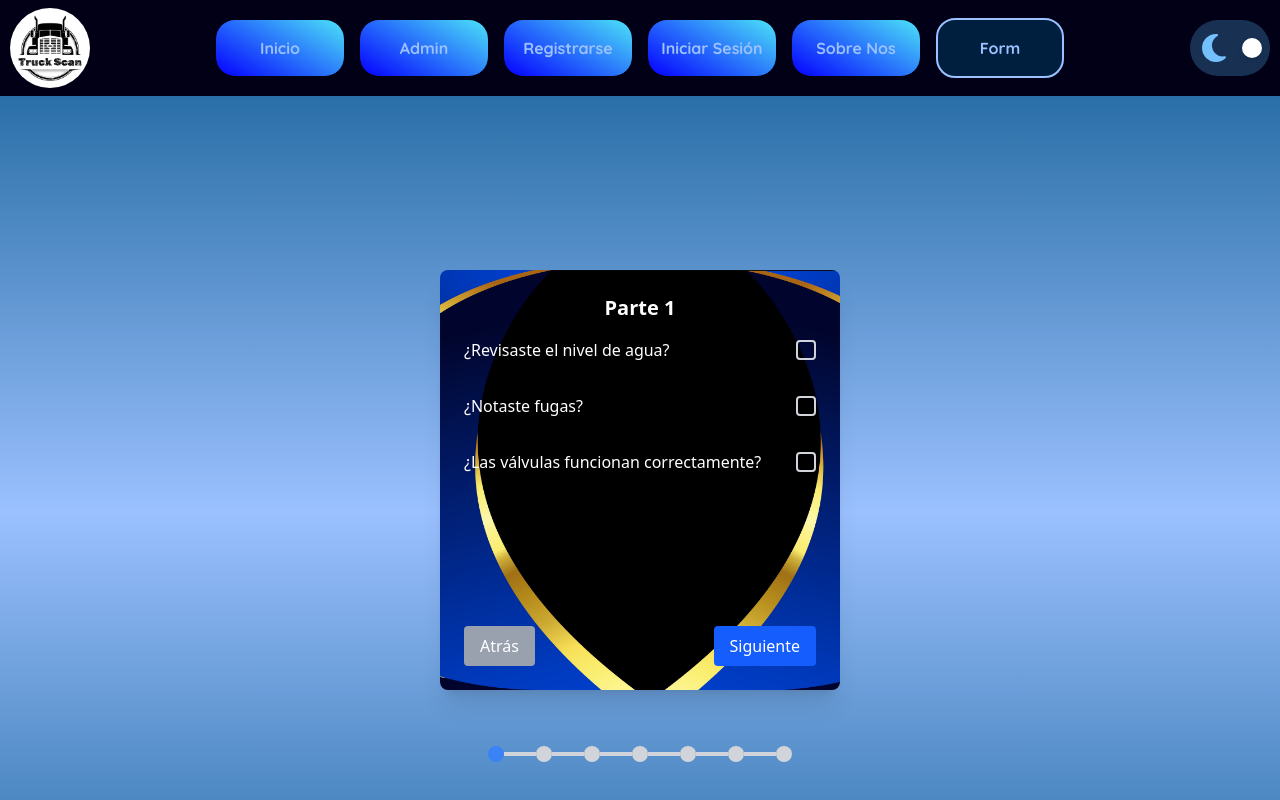
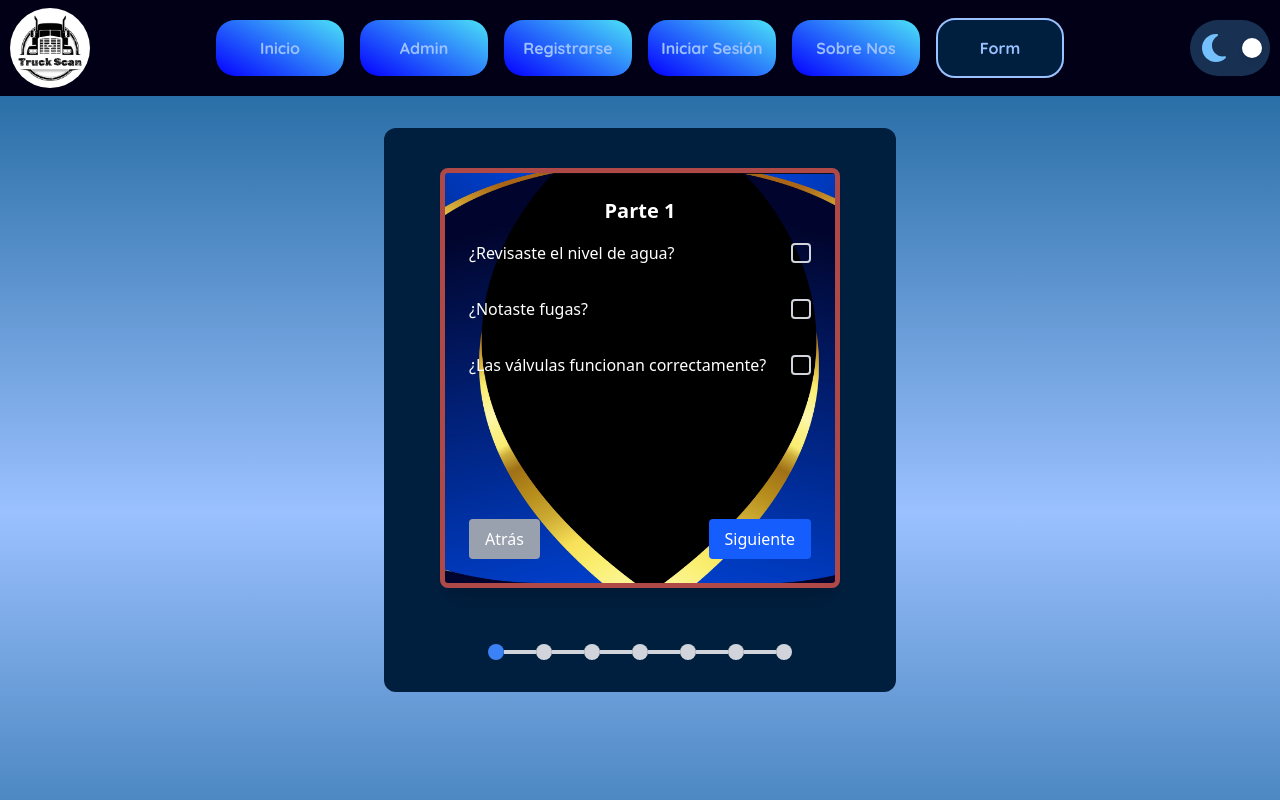
Before and after one commit to No-Country-simulation/c24-69-webApp, a React (Vite) app in the folder Front/: page /form in a window 1280 px wide. Shown: the top 800 px of the page. Built offline with nearby package versions, Linux system fonts and the light colour scheme; a web font is replaced by a local one.

Commit message:
form style

```diff
--- a/Front/src/components/CheckBox/CheckBox.tsx
+++ b/Front/src/components/CheckBox/CheckBox.tsx
@@ -1,19 +1,20 @@
 import React from 'react';
 
 interface CheckboxProps {
+    type: string;
     label: string;
     value: string;
     checked: boolean;
     onChange: (value: string) => void;
 }
 
-const Checkbox: React.FC<CheckboxProps> = ({ label, value, checked, onChange }) => {
+const Checkbox: React.FC<CheckboxProps> = ({ type,label, value, checked, onChange }) => {
     return (
         <div className="mb-4 flex justify-between items-center">
             <span>{label}</span>
             <label className="flex items-center">
                 <input
-                    type="checkbox"
+                    type={type}
                     value={value}
                     checked={checked}
                     onChange={() => onChange(value)}
--- a/Front/src/components/MultiStepForm/MultiStepForm.tsx
+++ b/Front/src/components/MultiStepForm/MultiStepForm.tsx
@@ -39,7 +39,7 @@ const MultiStepForm: React.FC = () => {
         className="background-form overflow-hidden w-full max-w-[400px] p-6 mx-auto text-white rounded-lg shadow-xl relative flex flex-col flex-grow"
       >
         {/* Contenido del formulario */}
-        <Step stepNumber={currentStep} questions={questionsPerStep[currentStep]} />
+        <Step type={"checkbox"} stepNumber={currentStep} questions={questionsPerStep[currentStep]} />
 
         {/* Botones de navegación */}
         <div className="flex justify-between mt-auto">
--- a/Front/src/components/Step/Step.tsx
+++ b/Front/src/components/Step/Step.tsx
@@ -4,11 +4,12 @@ import Checkbox from "../CheckBox/CheckBox";
 import { useFormContext } from "../../context/FormContext";
 
 interface StepProps {
+  type: string;
   stepNumber: number;
   questions: string[];
 }
 
-const Step: React.FC<StepProps> = ({ stepNumber, questions }) => {
+const Step: React.FC<StepProps> = ({ stepNumber, questions, type }) => {
   const { answers, setAnswer } = useFormContext();
 
   return (
@@ -17,6 +18,7 @@ const Step: React.FC<StepProps> = ({ stepNumber, questions }) => {
       <div className="flex flex-col justify-between gap-4">
       {questions.map((question, index) => (
         <Checkbox
+          type ={type}
           key={index}
           label={question}
           value={question}
--- a/Front/src/index.css
+++ b/Front/src/index.css
@@ -240,6 +240,7 @@ background: var(--containerColor);
 }
 
 .background-form{
+  border: 5px solid var(--specialBorder);
   background-image: url("./assets/blue-gold BKG - copia.jpg");
   background-position: center;
   background-size: cover;
@@ -278,3 +279,8 @@ input[type="checkbox"]:checked + .custom-checkbox::after {
 input[type="checkbox"]:checked + .custom-checkbox {
   border-color: #3b82f6; /* Change border color when checked */
 }
+
+.container-form{
+  width: 800px;
+  background-color: var(--containerColor);
+}
--- a/Front/src/pages/Form/Form.tsx
+++ b/Front/src/pages/Form/Form.tsx
@@ -6,9 +6,9 @@ import ProgressBar from "../../components/ProgressBar/ProgressBar";
 const FormPage = () => {
   return (
     <FormProvider>
-      <div className="flex flex-col items-center min-h-screen justify-center w-full">
+      <div className="flex flex-col items-center justify-center w-full">
         {/* Contenedor del ProgressBar y Formulario */}
-        <div className="w-full max-w-lg space-y-4">
+        <div className="container-form rounded-xl mt-8 bg-black pb-8 max-w-lg space-y-4">
           <MultiStepForm />
           <ProgressBar />
         </div>
```
